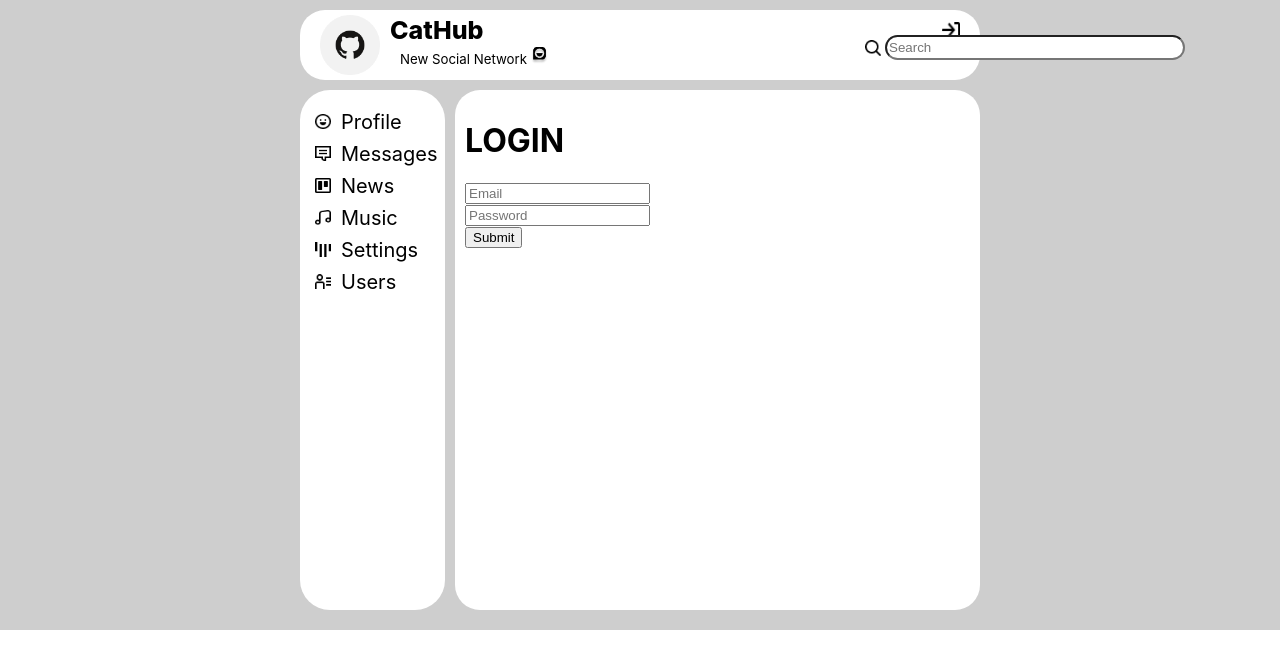
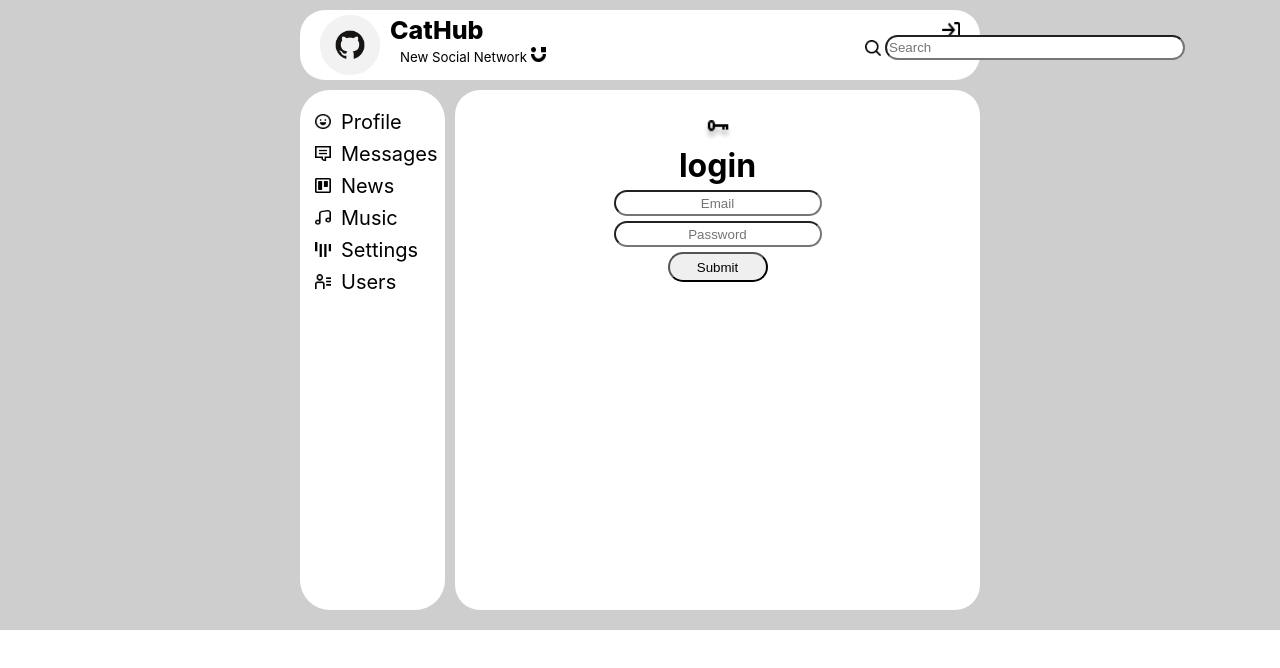
Before and after one commit to canzitis/Social-network, a React (Create React App) app: page /login in a window 1280 px wide. Shown: the top 668 px of the page. Built offline with nearby package versions, Linux system fonts and the light colour scheme; no server answers.

Commit message:
style customization site.2

```diff
--- a/src/components/Dialogs/Dialogs.module.css
+++ b/src/components/Dialogs/Dialogs.module.css
@@ -2,29 +2,34 @@
     display:flex;
 }
 
+.dialog{
+    padding-left: 20px;
+    border-left: solid black 1px;
+}
+
 .dialogName {
-    border-right: solid black 1px;
+    margin-right: 30px;
+
+}
+
+.dialogName a{
+    padding-left:10px;
+    text-decoration: none;
+
+    font-size: 20px;
+    color:black;
+}
+
+.dialogName:hover{
+    padding-left: 10px;
+
 }
 
 .messages{
     padding: 10px;
 }
 
-.dialogName a{
-    padding-left:10px;
-    padding-right: 30px;
-    margin-top: 20px;
-    text-decoration: none;
 
-
-    font-size: 20px;
-    color:black;
-}
-
-.dialogName :hover{
-    padding-left: 10px;
-
-}
 
 
 .dialogsItem a.activeLink{
@@ -43,7 +48,7 @@
 
 .buttonAddMessages:hover{
     cursor: pointer;
-    background-color: green;
+    background-color: rgb(204, 236, 204)
 }
 
 .dialogInput input{
--- a/src/components/Header/Header.module.css
+++ b/src/components/Header/Header.module.css
@@ -23,8 +23,8 @@
     font-weight: 800;
 }
 .helloImg img{
-    width: 17px;
-    height: 17px;
+    width: 15px;
+    height: 15px;
 }
 .header h5{
   position: absolute;
--- a/src/components/Login/LoginForm.jsx
+++ b/src/components/Login/LoginForm.jsx
@@ -1,5 +1,6 @@
 import { Formik } from "formik";
 import React from "react";
+import s from "./login.module.css";
 
 const validateEmail = (values) => {
   const errors = {};
@@ -31,7 +32,7 @@ const LoginForm = (props) => {
         handleSubmit,
         isSubmitting,
       }) => (
-        <form onSubmit={handleSubmit}>
+        <form className={s.LoginForm} onSubmit={handleSubmit}>
           <input
             placeholder="Email"
             type="email"
@@ -52,7 +53,7 @@ const LoginForm = (props) => {
             />
           </div>
           {errors.password && touched.password && errors.password}
-          <button type="submit" disabled={isSubmitting}>
+          <button className={s.loginBtn} type="submit" disabled={isSubmitting}>
             Submit
           </button>
         </form>
--- a/src/components/Login/login.jsx
+++ b/src/components/Login/login.jsx
@@ -3,14 +3,17 @@ import { connect } from "react-redux";
 import { Redirect } from "react-router-dom";
 import { login } from "../../Redux/auth-reducer";
 import LoginForm from "./LoginForm";
+import s from "./login.module.css";
+import keyImg from "../img/key.png";
 
 const Login = (props) => {
   if (props.isAuth) {
     return <Redirect to="/profile" />;
   }
   return (
-    <div>
-      <h1>LOGIN</h1>
+    <div className={s.loginPage}>
+      <img src={keyImg} alt="" />
+      <h1>login</h1>
       <div>
         <LoginForm {...props} />
       </div>
--- /dev/null
+++ b/src/components/Login/login.module.css
@@ -0,0 +1,32 @@
+.loginPage {
+    text-align: center;
+}
+.loginPage h1{
+    margin: 0;
+    margin-bottom: 5px;
+}
+
+.loginPage img{
+   margin-top: 20px;
+    width: 30px;
+    height: 22px;
+}
+
+.LoginForm input{
+    text-align: center;
+    width: 200px;
+    height: 20px;
+    margin-bottom: 5px;
+    border-radius: 25px;
+}
+
+.loginBtn{
+    width: 100px;
+    height: 30px;
+    border-radius: 25px;
+}
+
+.loginBtn:hover{
+    cursor: pointer;
+    background-color: rgb(204, 236, 204);
+}
--- a/src/components/Profile/MyPosts/MyPosts.jsx
+++ b/src/components/Profile/MyPosts/MyPosts.jsx
@@ -13,7 +13,7 @@ const MyPosts = (props) => {
 
   return (
     <div className={s.posts}>
-      <h3>My posts:</h3>
+      <h3>Posts:</h3>
       <PostsForm addPost={props.addPost} />
       <div className={s.postsElement}>{postsElements}</div>
     </div>
--- a/src/components/Profile/MyPosts/MyPosts.module.css
+++ b/src/components/Profile/MyPosts/MyPosts.module.css
@@ -14,7 +14,7 @@
 }
 .buttonAddPost:hover{
     cursor:pointer;
-    background-color: rgb(91, 192, 65);
+    background-color: rgb(204, 236, 204);
 }
 
 .profileInput{
--- a/src/components/Profile/MyPosts/Posts/Post.jsx
+++ b/src/components/Profile/MyPosts/Posts/Post.jsx
@@ -1,5 +1,6 @@
 import React from "react";
 import s from "./Post.module.css";
+import likesImg from "../../../img/likes.png";
 
 const Post = (props) => {
   return (
@@ -9,7 +10,12 @@ const Post = (props) => {
         alt=""
       />
       {props.message}
-      <button className={s.likesBtn}>{`Likes: ${props.likesCount}`}</button>
+      <div>
+        <h5 lassName={s.likes}>
+          <img src={likesImg} alt="" />
+          {props.likesCount}
+        </h5>
+      </div>
     </div>
   );
 };
--- a/src/components/Profile/MyPosts/Posts/Post.module.css
+++ b/src/components/Profile/MyPosts/Posts/Post.module.css
@@ -18,3 +18,8 @@
 .likesBtn:hover{
     cursor: pointer;
 }
+
+.likes Img{
+    width: 10px;
+    height: 10px;
+}
--- a/src/components/Profile/ProfileInfo/ProfileInfo.module.css
+++ b/src/components/Profile/ProfileInfo/ProfileInfo.module.css
@@ -14,9 +14,9 @@ padding: 10px 0px 10px 20px;
 
 .userImg img{
     border-radius: 50%;
-    box-shadow: 0px 5px 20px rgba(0,0,0,0.5)
+    box-shadow: 10px 10px 50px rgba(0, 0, 0, 0.5)
+}
 
-}
 
 .fullName{
     font-size: 30px;
```
Also changed, not shown: src/components/img/hello.png.
